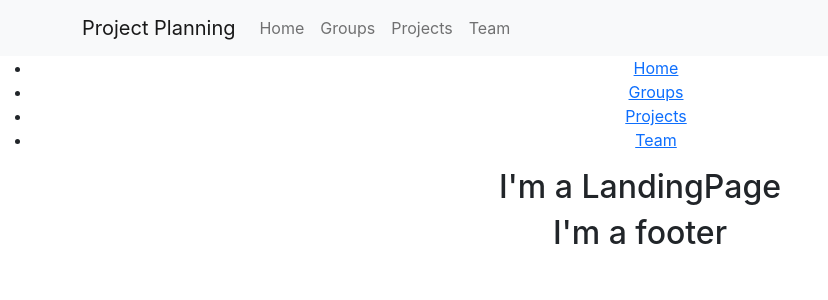
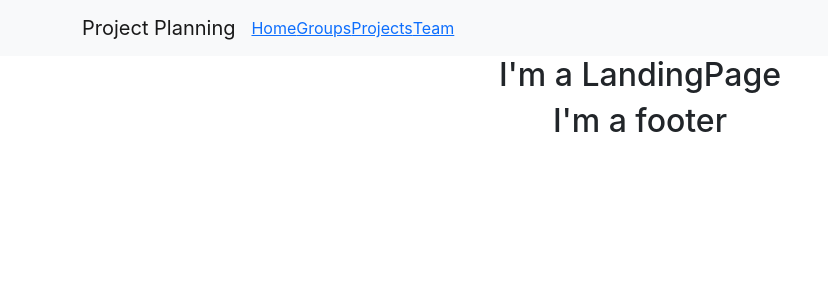
Before and after one commit to thePumaLovers/project-planning-client, a React (Create React App) app: page / in a window 1280 px wide. Shown: the top 300 px of the page, without its empty margins (0-828 px from the left). Built offline with nearby package versions, Linux system fonts and the light colour scheme.

Commit message:
moved router navigation into header navbar Co-authored-by: @aidynhillyard

```diff
--- a/src/App.js
+++ b/src/App.js
@@ -6,21 +6,13 @@ import ProjectPage from "./Components/ProjectPage/ProjectPage";
 import TeamPage from "./Components/TeamPage/TeamPage";
 import Footer from "./Components/Footer/Footer";
 
-import { Routes, Route, Link } from "react-router-dom";
+import { Routes, Route } from "react-router-dom";
 import "./App.css";
 
 function App() {
   return (
     <div className="App">
       <Header />
-      <nav>
-        <ul>
-          <li><Link to='/'>Home</Link></li>
-          <li><Link to='/groups'>Groups</Link></li>
-          <li><Link to='/projects'>Projects</Link></li>
-          <li><Link to='/team'>Team</Link></li>
-        </ul>
-      </nav>
 
       <main>
         <Routes>
--- a/src/Components/Header/Header.js
+++ b/src/Components/Header/Header.js
@@ -1,7 +1,7 @@
-import Navbar from 'react-bootstrap/Navbar'
-import Container from 'react-bootstrap/Container'
-import Nav from 'react-bootstrap/Nav'
-
+import Navbar from "react-bootstrap/Navbar";
+import Container from "react-bootstrap/Container";
+import Nav from "react-bootstrap/Nav";
+import { Link } from "react-router-dom";
 
 const Header = () => {
   return (
@@ -9,17 +9,23 @@ const Header = () => {
       <Navbar bg="light" expand="lg">
         <Container>
           <Navbar.Toggle aria-controls="basic-navbar-nav" />
-  <Navbar.Brand href="#home">Project Planning</Navbar.Brand>
+          <Navbar.Brand>Project Planning</Navbar.Brand>
           <Navbar.Collapse id="basic-navbar-nav">
             <Nav className="me-auto">
-        <Nav.Link href="#home">Home</Nav.Link>
-        <Nav.Link href="#link">Groups</Nav.Link>
-        <Nav.Link href="#link">Projects</Nav.Link>
-        <Nav.Link href="#link">Team</Nav.Link>
+              <Link to="/">
+               Home
+              </Link>
+              <Link to="/groups">
+                Groups
+              </Link>
+              <Link to="/projects">
+                Projects
+              </Link>
+              <Link to="/team">
+                Team
+              </Link>
             </Nav>
           </Navbar.Collapse>
-
-
         </Container>
       </Navbar>
     </div>
@@ -27,3 +33,14 @@ const Header = () => {
 };
 
 export default Header;
+
+{
+  /* <nav>
+<ul>
+  <li><Link to='/'>Home</Link></li>
+  <li><Link to='/groups'>Groups</Link></li>
+  <li><Link to='/projects'>Projects</Link></li>
+  <li><Link to='/team'>Team</Link></li>
+</ul>
+</nav> */
+}
```
Lines whose indentation alone changed are shown as unchanged.
